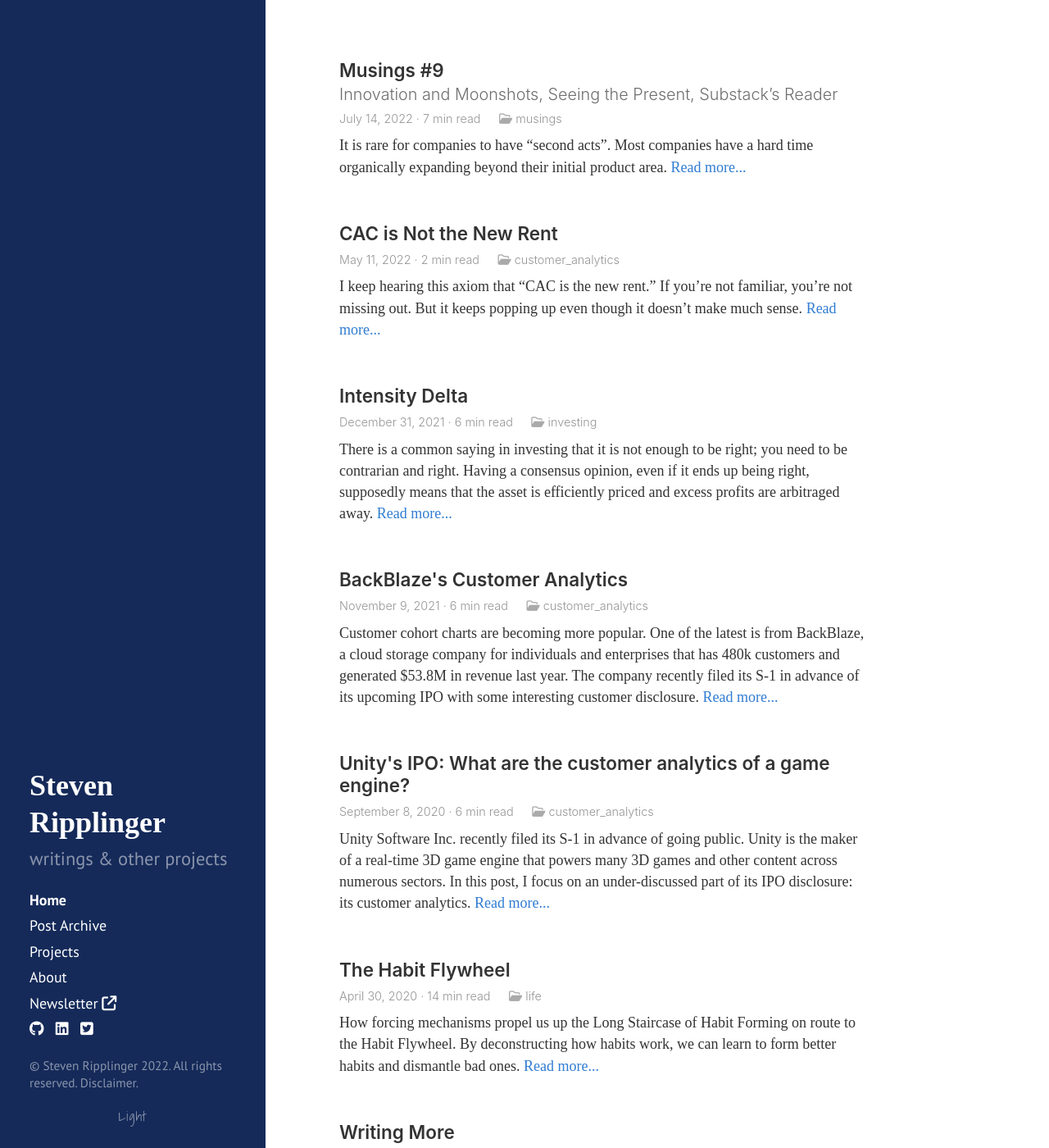
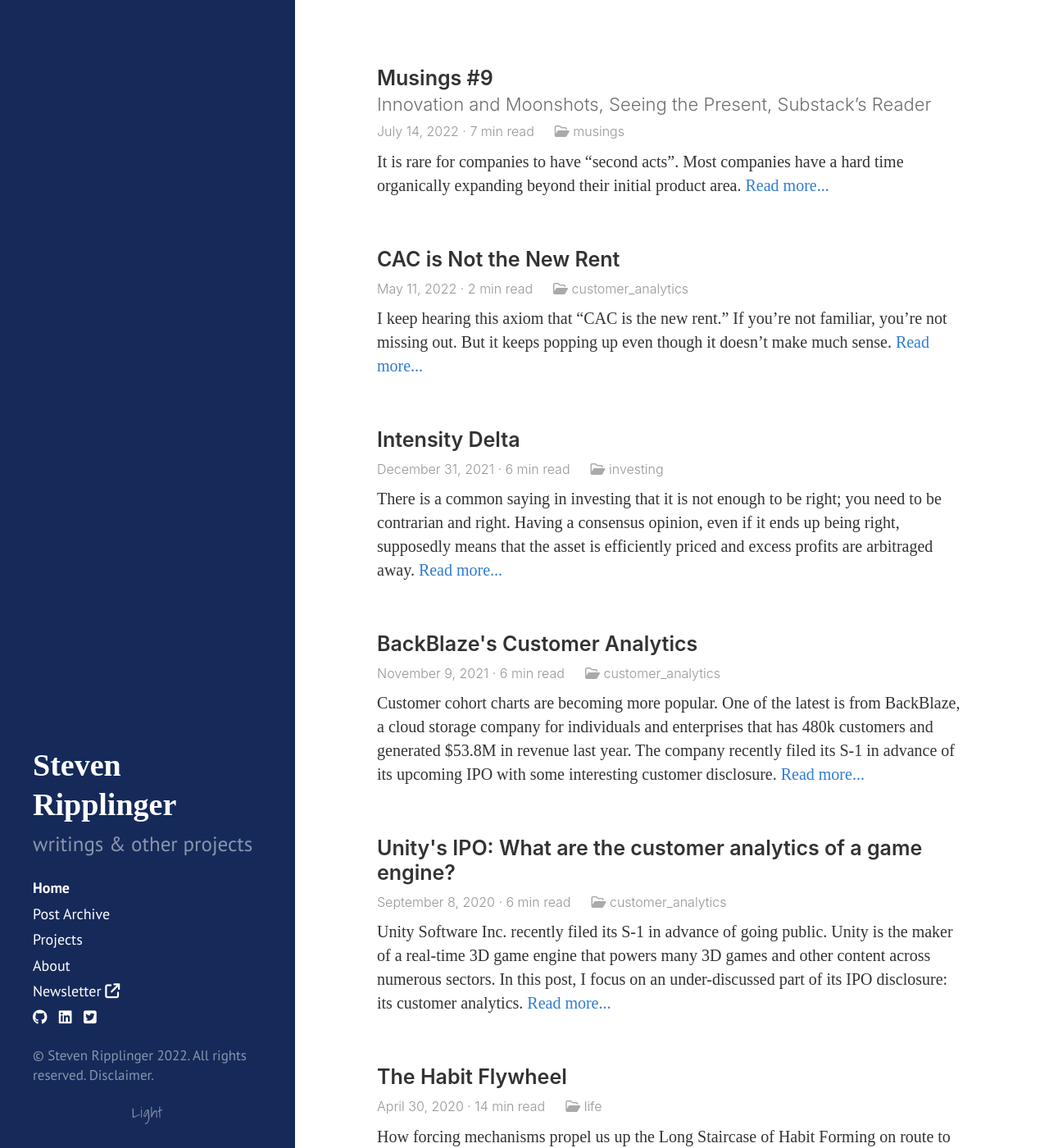
Before and after one commit to sripplin/website, a Jekyll site: the page built from index.html, in a window 1280 px wide and 1400 px high. Shown: the whole window at 82% size. Built offline with Jekyll 4.4.1, drawn with Linux system fonts in a browser that asks for light colours; nearby versions of some CDN libraries; some web fonts are replaced; the list of posts is cut into pages by our own code.

Commit message:
font size responsive increase

```diff
--- a/css/hyde.css
+++ b/css/hyde.css
@@ -39,19 +39,10 @@ html {
 
 @media (min-width: 38em) {
   html {
-    font-size: 18px;
+    font-size: 20px;
   }
 }
-@media (min-width: 48em) {
-  html {
-    font-size: 18px;
-  }
-}
-@media (min-width: 58em) {
-  html {
-    font-size: 18px;
-  }
-}
+
 @media only screen and (max-device-width: 480px) {
   html {
     font-size: 19px;
@@ -74,6 +65,11 @@ html {
   background-color: var(--sidebar-background-color);
   background: var(--sidebar-background-gradient);
 }
+@media (min-width: 38em) {
+  .sidebar {
+    font-size: 18px;
+  }
+}
 @media (min-width: 48em) {
   .sidebar {
     position: fixed;
@@ -81,6 +77,7 @@ html {
     left: 0;
     bottom: 0;
     width: 18rem;
+    font-size: 18px;
     text-align: left;
   }
 }
@@ -98,7 +95,7 @@ html {
   font-family: "Domine", serif;
   font-weight: 600;
   line-height: 1.25;
-  font-size: 2rem;
+  font-size: 1.9rem;
 }
 
 /* Sidebar nav */
```
